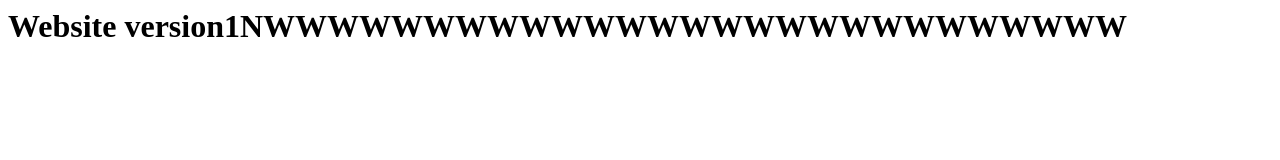
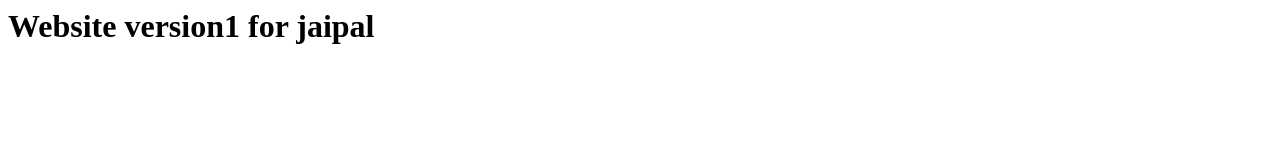
Before and after one commit to jaipalkandu/13novv2, a plain HTML site: page index.html in a window 1280 px wide. Drawn offline with Linux system fonts and the light colour scheme.

Commit message:
Add files via upload

```diff
--- a/index.html
+++ b/index.html
@@ -1,8 +1,8 @@
 <html>
 <head>
-<title>MY First Website Neeeeeeeeeeeeeeeeeeeewwwwwwwwwwwwwwwwwwwwwww</title>
+<title>MY First Website for jaipal</title>
 </head>
 <body>
-<h1>Website version1NWWWWWWWWWWWWWWWWWWWWWWWWWWW</h1>
+<h1>Website version1 for jaipal</h1>
 </body>
 </html>
```
